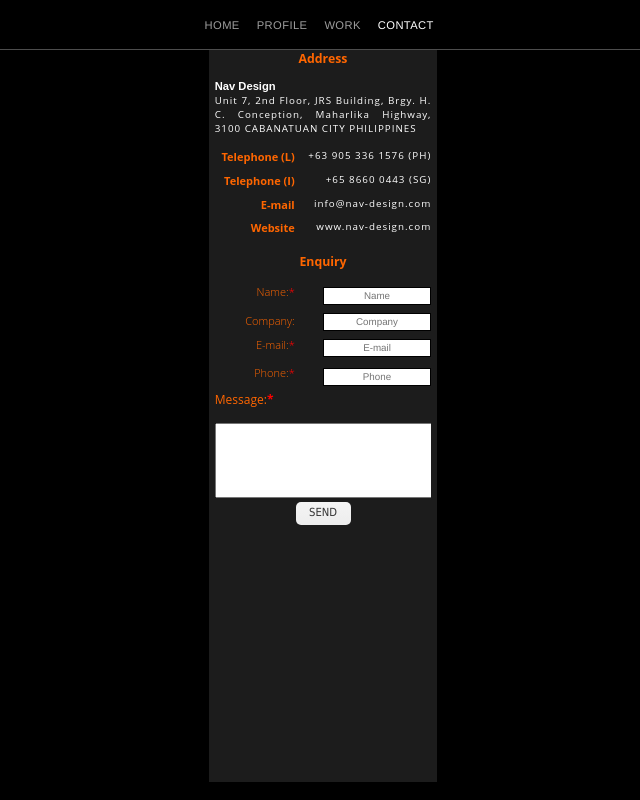
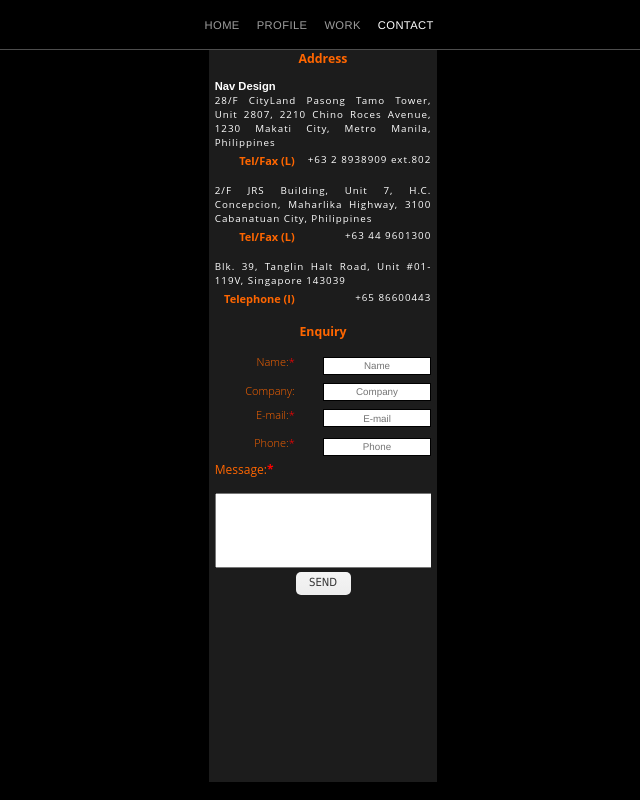
Before and after one commit to 12021341/nav-design, a PHP site: page /contact.php in a window 1280 px wide. Shown: the whole page, without its empty margins (317-957 px from the left). Run offline with PHP 8.4, Linux system fonts and the light colour scheme; some libraries are stand-ins or nearby versions.

Commit message:
new changes

```diff
--- a/contact.php
+++ b/contact.php
@@ -79,12 +79,35 @@
                     <div id="navD">
                             Nav Design
                     </div>
-                    <p id="whitecontact">Unit 7, 2nd Floor, JRS Building, Brgy. H. C. Conception, Maharlika Highway, 3100 CABANATUAN CITY PHILIPPINES</p>
+                    <p id="whitecontact">28/F CityLand Pasong Tamo Tower, Unit 2807, 2210 Chino Roces Avenue, 1230 Makati City, Metro Manila, Philippines</p>
+                        <table class="contentTable">
+                        <tr>
+                         <td><label class="labelContact">Tel/Fax (L)</label></td>
+                         <td><h7>+63 2 8938909 ext.802</h7></td>
+                         </tr>
+                        </table>
 
+                    <p id="whitecontact">2/F JRS Building, Unit 7, H.C. Concepcion, Maharlika Highway, 3100 Cabanatuan City, Philippines</p>
+                        <table class="contentTable">
+                        <tr>
+                         <td><label class="labelContact">Tel/Fax (L)</label></td>
+                         <td><h7>+63 44 9601300</h7></td>
+                         </tr>
+                        </table>
+
+                    <p id="whitecontact">Blk. 39, Tanglin Halt Road, Unit #01-119V, Singapore 143039</p>
+                        <table class="contentTable">
+                        <tr>
+                         <td><label class="labelContact">Telephone (I)</label></td>
+                         <td><h7>+65 86600443</h7></td>
+                         </tr>
+                        </table>
+
+<!--
             <table class="contentTable">
                   <tr>
-                    <td><label class="labelContact">Telephone (L)</label></td>
-                    <td><h7>+63 905 336 1576 (PH)</h7></td>
+                    <td><label class="labelContact">Tel/Fax (L)</label></td>
+                    <td><h7>+63 2 8938909 ext.802</h7></td>
                   </tr>
                   <tr>
                     <td><label class="labelContact">Telephone (I)</label></td>
@@ -99,6 +122,8 @@
                     <td><h7>www.nav-design.com</h7></td>
                   </tr>
             </table>
+-->
+
             <p></p>
             <b class="heading">Enquiry</b>
             <p></p>
--- a/css/styles.css
+++ b/css/styles.css
@@ -12,7 +12,9 @@
      overflow: hidden;
      color: #ffffff;
      letter-spacing: 1px;
+    margin-bottom: 0px;
 }
+
 #icons {
     padding:0 0 0 0em;
 /*    list-style: none; */
@@ -133,6 +135,7 @@ td input{
     width: 100%;
     column-width: 10px;
     font-color: red;
+    margin-bottom: 10px;
 }
 #navD{
     font-family: 'Century Gothic','CenturyGothic','AppleGothic',sans-serif;
```
Also changed, not shown: css/work.css (+10 -10 lines), recaptcha/The html widget.txt (added, +9 -0 lines), recaptcha/form.php (added, +23 -0 lines), 1 other file.
